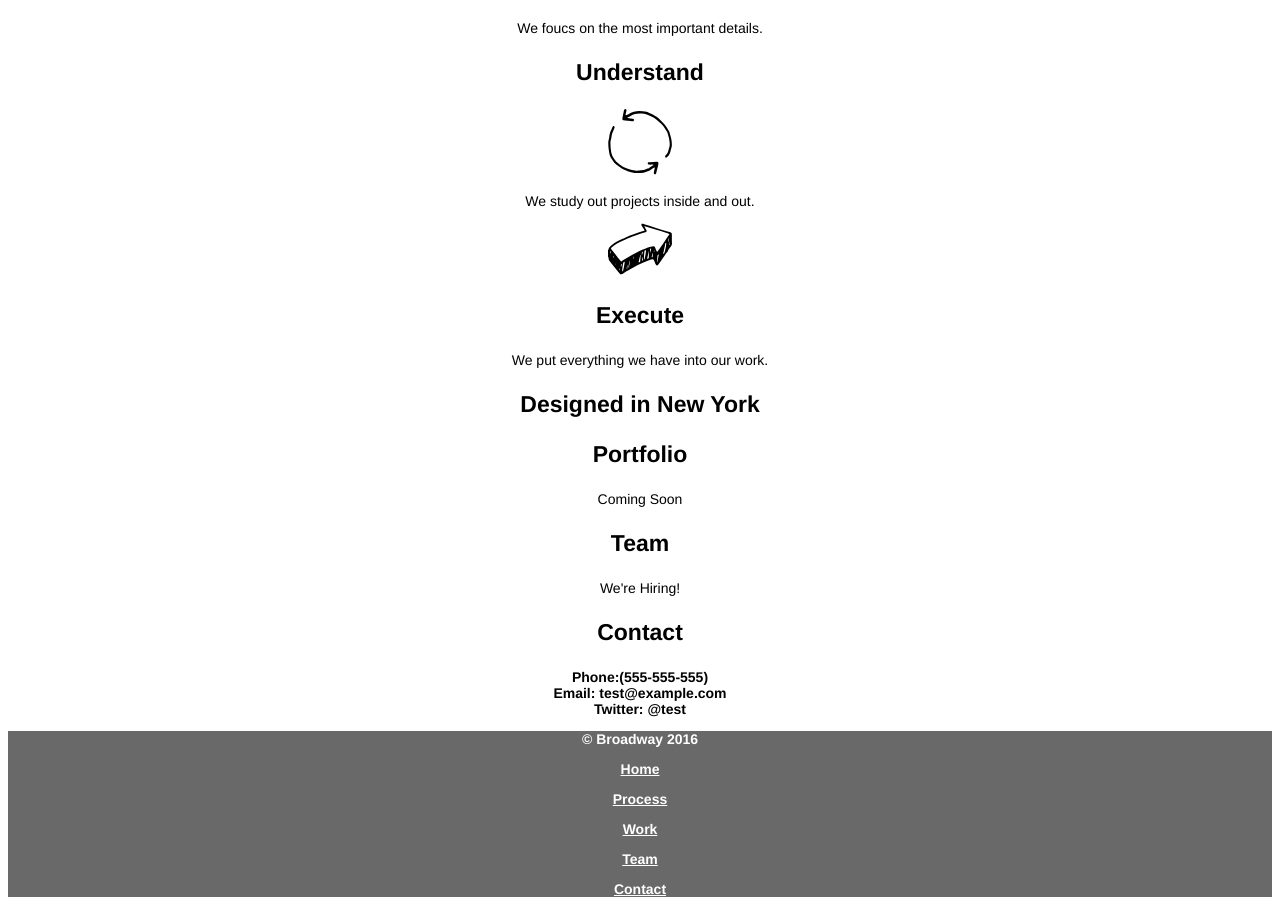
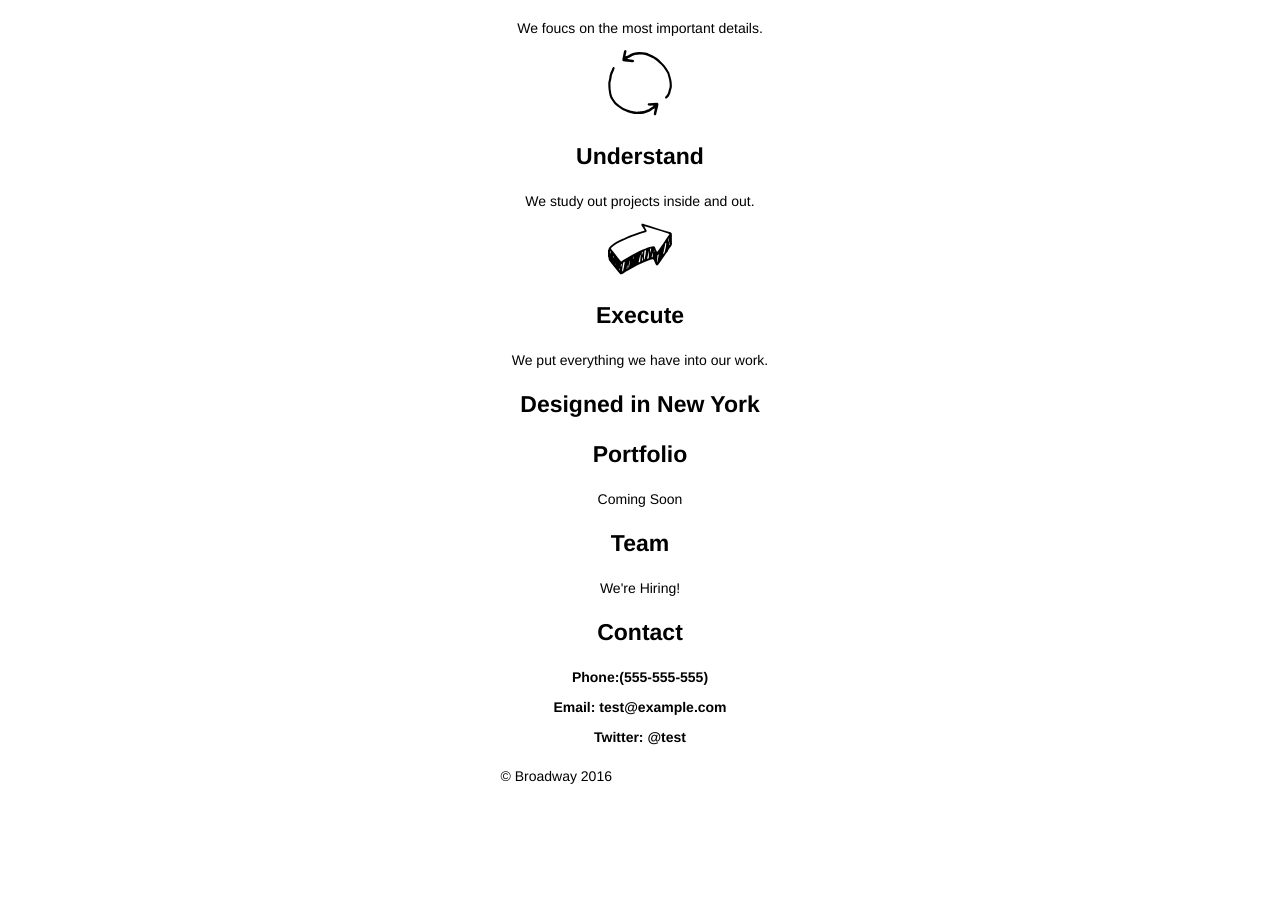
Before and after one commit to IamPromatic/broadway-website, a plain HTML site: page index.html in a window 1280 px wide. Shown: the part 492-1412 px from the top of the page. After the commit the page ends 1290 px from the top, so only its background shows below. Drawn offline with Linux system fonts and the light colour scheme.

Commit message:
html copied from soultion

```diff
--- a/index.html
+++ b/index.html
@@ -7,53 +7,74 @@
   </head>
   <body>
     <!-- navigiation bar tag is put in for the links to the other pages-->
-    <div id="navigation1">
+    <div id="hero">
       <h1>Broadway Desgin</h1>
+      <p><a class="btn-nav" href="#">Home</a></p>
+          <p><a class="btn-nav" href="#process">Process</a></p>
+          <p><a class="btn-nav" href="#work">Work</a></p>
+          <p><a class="btn-nav" href="#team">Team</a></p>
+          <p><a class="btn-nav" href="#contact">Contact</a></p>
+        </div>
 
-        <p><a href="#">Home</a></p>
-        <p><a href="#">Process</a></p>
-        <p> <a href="#">Work</a></p>
-        <p><a href="#">Team</a></p>
-        <p><a href="#">Contact</a></p>
-
-    </div>
     <!-- first div tag to spllit the out process and from the designed in NY part -->
-    <div class="Part1">
+    <div class="supporting" id="process">
         <h2>Our Process</h2>
-          <img src="./resources/images/identify.svg" alt="identify">
+        <div class="supporting-item">
+         <img src="./resources/images/identify.svg" alt="Process">
           <h3>Indentify</h3>
             <p> We foucs on the most important details.</p>
+    </div>
+        <div class="supporting-item">
+          <img src="./resources/images/understand.svg" alt="Understand">
           <h3>Understand</h3>
-                <img src="./resources/images/understand.svg" alt="Understand">
            <p> We study out projects inside and out.</p>
+    </div>
+        <div class="supporting-item">
         <img src="./resources/images/execute.svg" alt="execute">
         <h3>Execute</h3>
         <p>We put everything we have into our work.</p>
       </div>
-    <div class="NewYork">
+  </div>
+
+<!--samll banner parting-->
+    <div class="hero">
       <h3>Designed in New York</h3>
     </div>
 
-    <div class="Part2">
+<!-- About section-->
+    <div class="supporting" id="work">
+        <div class="supporting-item">
             <h3>Portfolio</h3>
             <p>Coming Soon</p>
+          </div>
+    </div>
+    <div class="supporting" id="team">
+          <div class="supporting-item">
           <h3>Team</h3>
           <p>We're Hiring!</p>
-              <h3>Contact<h3>
-                <p>Phone:(555-555-555) <br>
-                  Email: test@example.com <br>
-                  Twitter: @test
-                </p>
-                <!-- navigation bar across the bottom of the page-->
-                <div id="navigation2">
-                  <p>© Broadway 2016</p>
-                  <p><a href="#">Home</a></p>
-                  <p><a href="#">Process</a></p>
-                  <p><a href="#">Work</a></p>
-                  <p><a href="#">Team</a></p>
-                  <p><a href="#">Contact</a></p>
+        </div>
     </div>
 
+    <div class="supporting" id="contact">
+    <div class="supporting-item">
+      <h3>Contact<h3>
+      <p>Phone:(555-555-555)</p>
+      <p>Email: test@example.com</p>
+      <p>Twitter: @test</p>
+    </div>
+  </div>
+
+
+  <!-- navigation bar across the bottom of the page-->
+    <div id="footer">
+
+                  <p>
+                    &copy; Broadway 2016
+                    <a class="btn-nav" href="#process">Home</a>
+                    <a class="btn-nav" href="#work">Work</a>
+                    <a class="btn-nav" href="#team">Team</a>
+                    <a class="btn-nav" href="#contact">Contact</a>
+                  </p>
                 </div>
   </body>
 </html>
```
Lines whose indentation alone changed are shown as unchanged.
